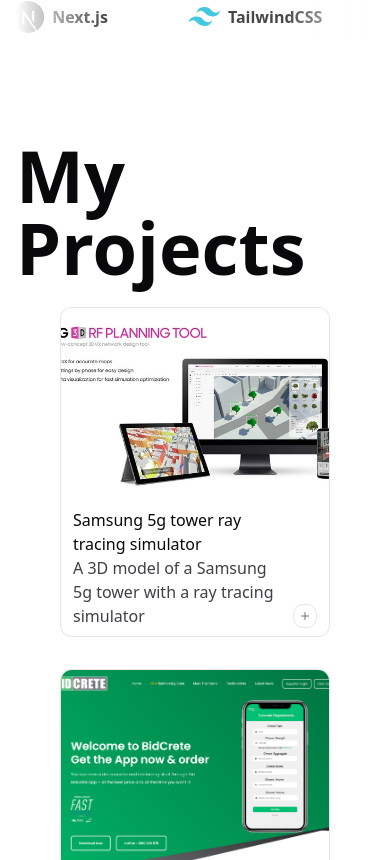
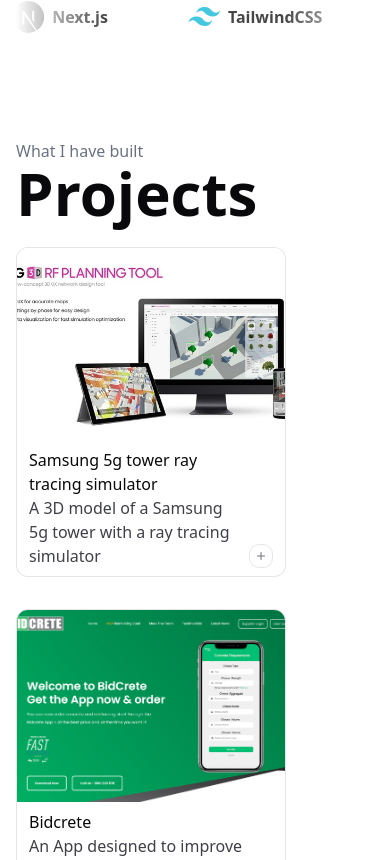
Before and after one commit to rob1121/portfolio, a Next.js app: page / in a window 390 px wide. Shown: the part 744-1604 px from the top of the page. Built offline with nearby package versions, Linux system fonts and the light colour scheme.

Commit message:
mobile responsive

```diff
--- a/src/app/components/Contact.tsx
+++ b/src/app/components/Contact.tsx
@@ -57,7 +57,7 @@
     <section className="flex flex-col items-center gap-6 w-full" id="contact">
       <div className="w-full">
         <h3 className="text-gray-500">Lets get in touch</h3>
-        <h2 className="text-7xl font-bold">Contact</h2>
+        <h2 className="text-6xl font-bold">Contact</h2>
         <div className="grid grid-cols-1 sm:grid-cols-2 gap-4">
           <p className="text-xl pt-8">
             I&apos;m excited to hear from you. Whether it&apos;s a question, a
--- a/src/app/components/Footer.tsx
+++ b/src/app/components/Footer.tsx
@@ -5,10 +5,10 @@
   return (
     <footer className="bg-gray-800 py-4 w-screen">
       <div className="container max-w-5xl px-4 text-center text-white">
-        <div className="grid grid-cols-2 gap-4">
+        <div className="grid grid-cols-1 sm:grid-cols-2 gap-8">
           <div className="flex flex-col items-start gap-4">
             <h2 className="text-2xl font-bold">Robinson Legaspi</h2>
-            <Socials />
+            <Socials iconOnly className="flex-row" />
           </div>
           <div className="flex flex-col items-start gap-4">
             <h2 className="text-2xl font-bold">Quick Links</h2>
--- a/src/app/components/Projects.tsx
+++ b/src/app/components/Projects.tsx
@@ -5,9 +5,10 @@
   return (
     <section className="w-full flex flex-col items-center gap-6" id="projects">
       <div className="w-full">
-        <h2 className="text-7xl font-bold">My Projects</h2>
+        <h3 className="text-gray-500">What I have built</h3>
+        <h2 className="text-6xl font-bold">Projects</h2>
       </div>
-      <div className="grid grid-cols-1 sm:grid-cols-3 gap-8 justify-between">
+      <div className="flex flex-wrap gap-8 justify-between">
         {projects.map((project, index) => (
           <ProjectCard key={index} {...project} />
         ))}
--- a/src/app/components/Socials.tsx
+++ b/src/app/components/Socials.tsx
@@ -3,7 +3,10 @@
 import { faEnvelope } from "@fortawesome/free-solid-svg-icons";
 import { cn } from "@/lib/utils";
 
-const Socials: React.FC<{ className?: string }> = ({ className }) => {
+const Socials: React.FC<{ className?: string; iconOnly?: boolean }> = ({
+  className,
+  iconOnly = false,
+}) => {
   return (
     <div
       className={cn(
@@ -17,7 +20,7 @@
         className="flex items-center gap-2 hover:opacity-100 opacity-50 transition duration-300 ease-in-out"
       >
         <FontAwesomeIcon icon={faGithub} className="size-4" />
-        https://github.com/rob1121
+        {iconOnly ? null : "https://github.com/rob1121"}
       </a>
       <a
         target="_blank"
@@ -26,7 +29,7 @@
         className="flex items-center gap-2 hover:opacity-100 opacity-50 transition duration-300 ease-in-out"
       >
         <FontAwesomeIcon icon={faLinkedin} className="size-4" />
-        https://www.linkedin.com/in/robinson-legaspi/
+        {iconOnly ? null : "https://www.linkedin.com/in/robinson-legaspi/"}
       </a>
       <a
         target="_blank"
@@ -35,7 +38,7 @@
         className="flex items-center gap-2 hover:opacity-100 opacity-50 transition duration-300 ease-in-out"
       >
         <FontAwesomeIcon icon={faEnvelope} className="size-4" />
-        robinson.legaspi@yahoo.com
+        {iconOnly ? null : "robinson.legaspi@yahoo.com"}
       </a>
     </div>
   );
--- a/src/app/globals.css
+++ b/src/app/globals.css
@@ -139,4 +139,7 @@
   body {
     @apply bg-background text-foreground;
   }
+  html {
+    scroll-behavior: smooth;
+  }
 }
--- a/src/components/ProjectCard.tsx
+++ b/src/components/ProjectCard.tsx
@@ -33,7 +33,7 @@
         style={{
           borderRadius: "12px",
         }}
-        className="flex max-w-[270px] flex-col overflow-hidden border border-zinc-950/10 bg-white dark:border-zinc-50/10 dark:bg-zinc-900"
+        className="flex w-[270px] flex-col overflow-hidden border border-zinc-950/10 bg-white dark:border-zinc-50/10 dark:bg-zinc-900"
       >
         <MorphingDialogImage
           src={`/projects/${image}`}
```
